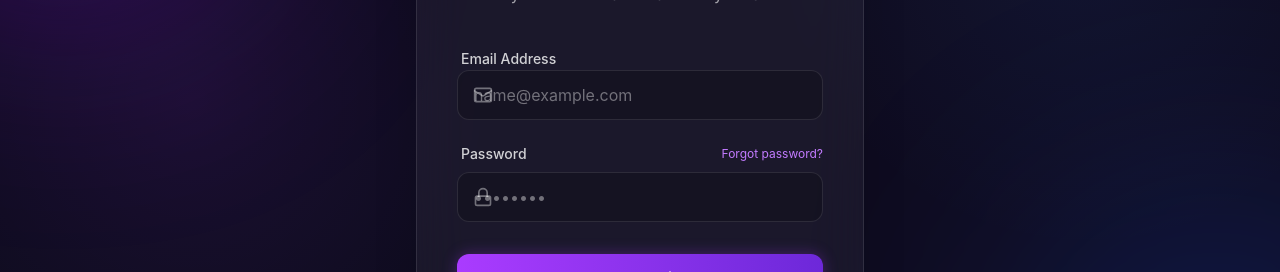
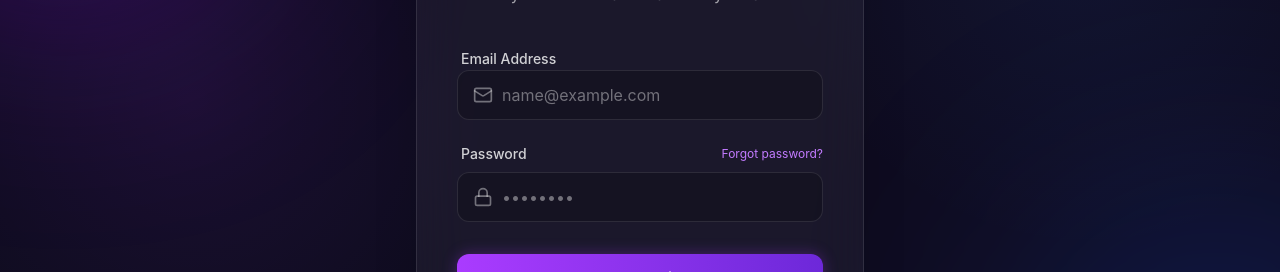
Before and after one commit to atharvawagh-03/SmartCart, a React (Vite) app in the folder client/: page /login in a window 1280 px wide. Shown: the part 298-570 px from the top of the page. Built offline with nearby package versions, Linux system fonts and the light colour scheme.

Commit message:
On Landing page Logo overlapping with text problem resolved

```diff
--- a/client/src/index.css
+++ b/client/src/index.css
@@ -27,7 +27,7 @@
 }
 
 .glass-input {
-  @apply bg-black/20 border border-white/10 rounded-xl px-4 py-3 w-full text-white placeholder-white/40 focus:outline-none focus:ring-2 focus:ring-primary/50 focus:border-primary/50 transition-all duration-300;
+  @apply bg-black/20 border border-white/10 rounded-xl pr-4 pl-11 py-3 w-full text-white placeholder-white/40 focus:outline-none focus:ring-2 focus:ring-primary/50 focus:border-primary/50 transition-all duration-300;
 }
 
 .btn-primary {
```
